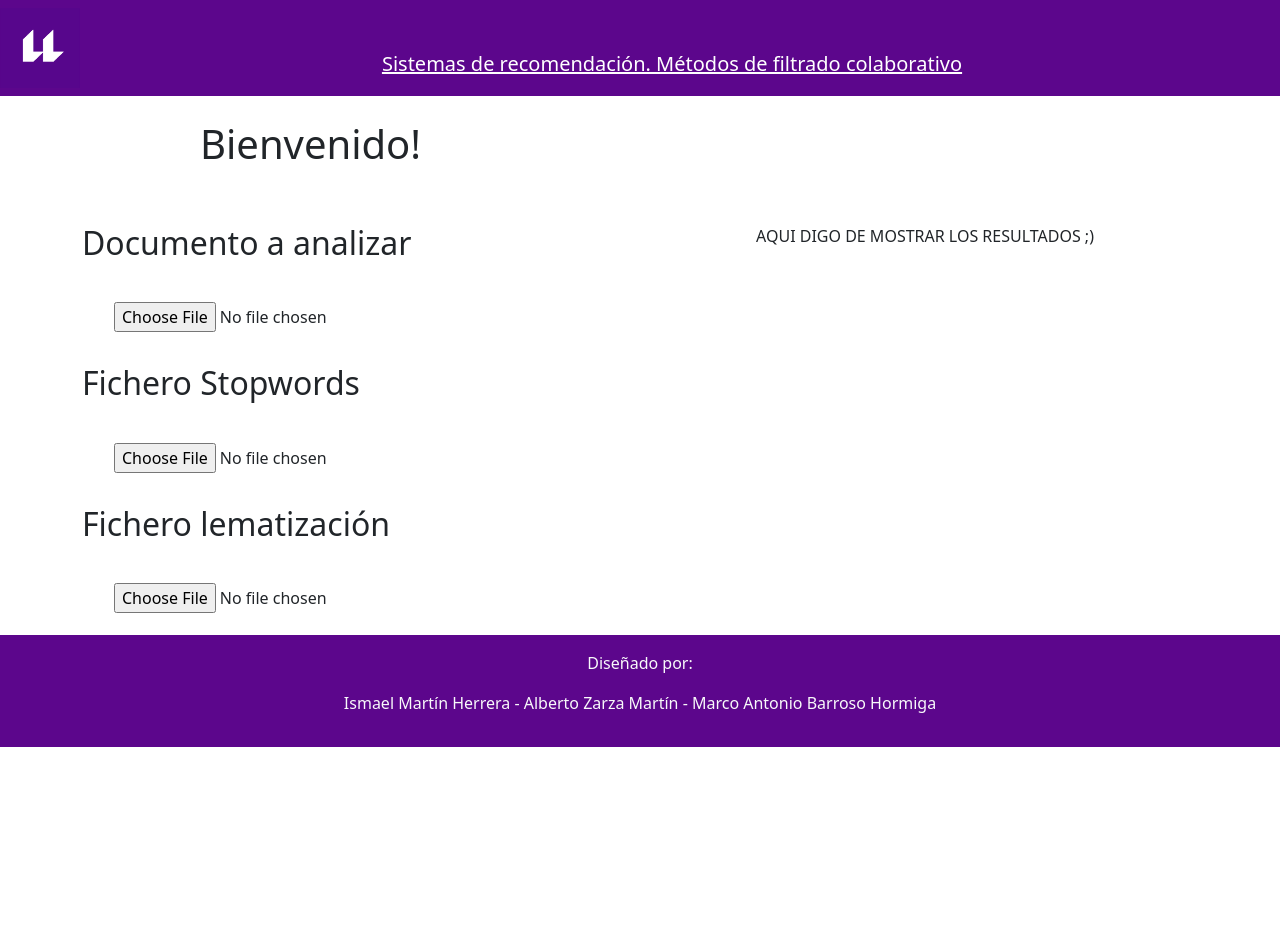
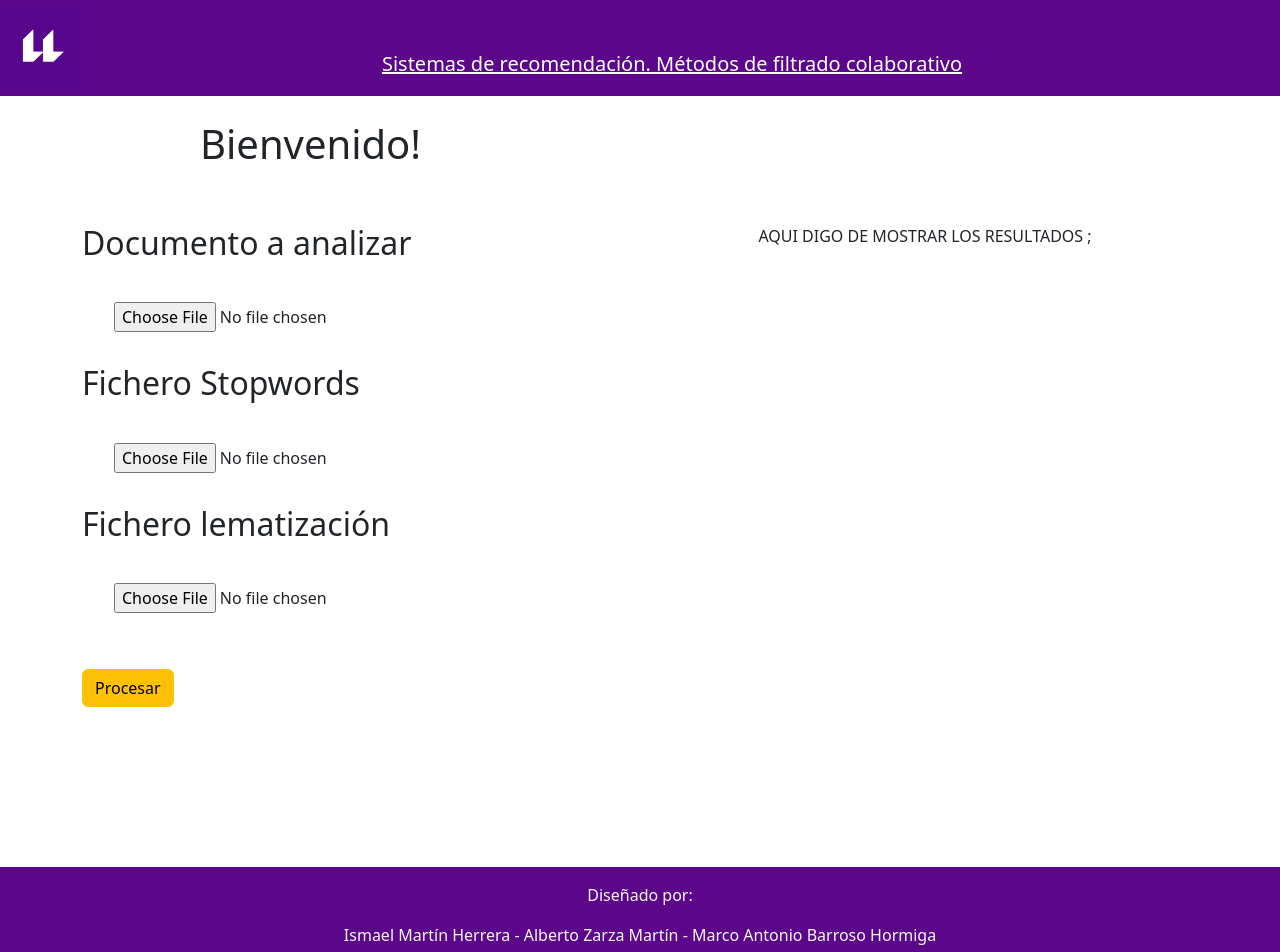
Before and after one commit to AlbertoZarzaM/GCO-Modelos-basados-en-el-contenido-v2, a Vue app: page / in a window 1280 px wide. Shown: the top 952 px of the page. Before the commit the page ends 800 px from the top, so only its background shows below. Built offline with nearby package versions, Linux system fonts and the light colour scheme.

Commit message:
df hecho

```diff
--- a/src/App.vue
+++ b/src/App.vue
@@ -3,14 +3,14 @@
 <title> Sistemas de recomendación. Métodos de filtrado colaborativo </title>
 
  <Cabecera />
-<div class="div1">
+<body>
  <Home />
-</div>
+</body>
 
 
-<div class="div2">
+<footer>
  <PiePag />
-</div>
+</footer>
 
 </template>
 
@@ -28,18 +28,6 @@ import Home from './components/Home.vue';
 
 
 <style>
-
-.div1 {
-  position: relative;
-  margin: 0 auto;
-}
-
-.div2 {
-  padding-top: 1em;
-  position: relative;
-  margin: 0 auto;
-}
-
 
 input{
   padding: 2em;
--- a/src/components/Home.vue
+++ b/src/components/Home.vue
@@ -25,20 +25,17 @@
 
     <div class="col-lg-6 col-md-6 col-sm-12" style="text-align: center;">
 
-      AQUI DIGO DE MOSTRAR LOS RESULTADOS ;)
+      AQUI DIGO DE MOSTRAR LOS RESULTADOS ;
 
     </div>
     </div>
   </div>
 
   <br>
-  <br>
   <div class="container" >
     <button type="button" class="btn btn-warning" @click= "procesar()">Procesar</button>
     <div id="result"></div>
   </div>
-
-
 </template>
 
 <script setup lang="ts">
--- a/src/components/PiePag.vue
+++ b/src/components/PiePag.vue
@@ -5,13 +5,13 @@
 
 <template>
 
-    <footer class="text-light p-3" style="margin-top: 10em; background-color: #5c068c; position: absolute; bottom: 0; width: 100%;">
+    <div class="text-light p-3" style="margin-top: 10em; background-color: #5c068c; ">
       <div class="container">
 
         <p class="text-center" tabindex="-1">Diseñado por: </p>
         <p class="text-center" tabindex="-1"> Ismael Martín Herrera - Alberto Zarza Martín - Marco Antonio Barroso Hormiga</p>
       </div>
-    </footer>
+    </div>
 
 </template>
 
--- a/src/funciones/functions.ts
+++ b/src/funciones/functions.ts
@@ -9,7 +9,12 @@ export type Tabla = {
  // const filas: string[][] = [];
 }
 
+
+// Tipo de datos para contar las apariciones de cada término en todos los documentos.
+// Necesario para el cálculo de DF.
 export type apariciones = {
+  termino: string,
+  numeroApariciones: number
 }
 
 
@@ -61,8 +66,28 @@ export const crearTablas = (palabras: string[][]): void => {
 
 }
 
-export const DF = (): void => {
+export const DF = (palabras: string[][]): void => {
   // para todos los términos, buscar el número de apariciones en todos los documentos.
   // se le pasa el array de arrays de palabras
   // hacemos búsqueda y vamos almacenando
+
+  // array de apariciones
+  let arrayApariciones: apariciones[] = [];
+  for (let i = 0; i < palabras.length; i++) {
+    for (let j = 0; j < palabras[i].length; j++) {
+      if (arrayApariciones.find(elemento => elemento.termino === palabras[i][j])) {
+        // si existe, sumamos 1 a apariciones
+        arrayApariciones.find(elemento => elemento.termino === palabras[i][j])!.numeroApariciones++;
+
+      } else {
+        // si no existe, lo añadimos
+        arrayApariciones.push({termino: palabras[i][j], numeroApariciones: 1});
+      }
+    }
+  }
+
+
+  // imprimir todos los términos y su número de apariciones
+  console.log(arrayApariciones);
+
 }
--- a/src/funciones/start.ts
+++ b/src/funciones/start.ts
@@ -1,4 +1,5 @@
-import {lematizar} from "./functions"
+import {lematizar, DF} from "./functions"
+
 
 let numeroArchivo: number = 0;
 let fileContent1: string = "";
@@ -48,7 +49,10 @@ export const procesar = (): void  => {
     arrayPalabras[i] = arrayFilas[i].split(" ");
   }
 
-
+   //lematizar cada file
+  for(let i = 0; i < arrayPalabras.length; i++) {
+    arrayPalabras[i] = lematizar(arrayPalabras[i]);
+  }
 
   // eliminar stop words de cada linea
   let stopWords: string[] = fileContent2.split("\n");
@@ -63,14 +67,10 @@ export const procesar = (): void  => {
     }
   }
 
-  //lematizar cada file
-  for(let i = 0; i < arrayPalabras.length; i++) {
-    arrayPalabras[i] = lematizar(arrayPalabras[i]);
-  }
-
   console.log(arrayPalabras);
 
-
+  console.log("LLamada a DF");
+  DF(arrayPalabras);
 
 
 };
```
